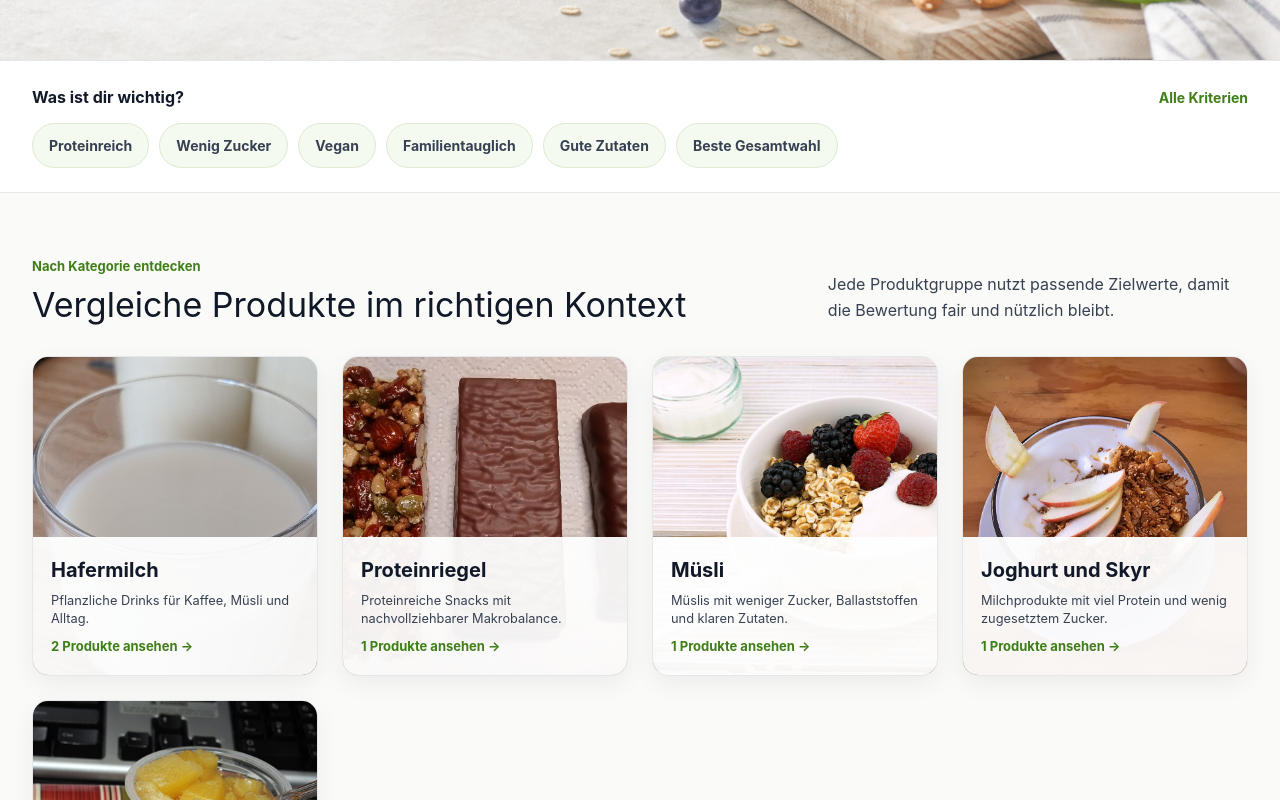
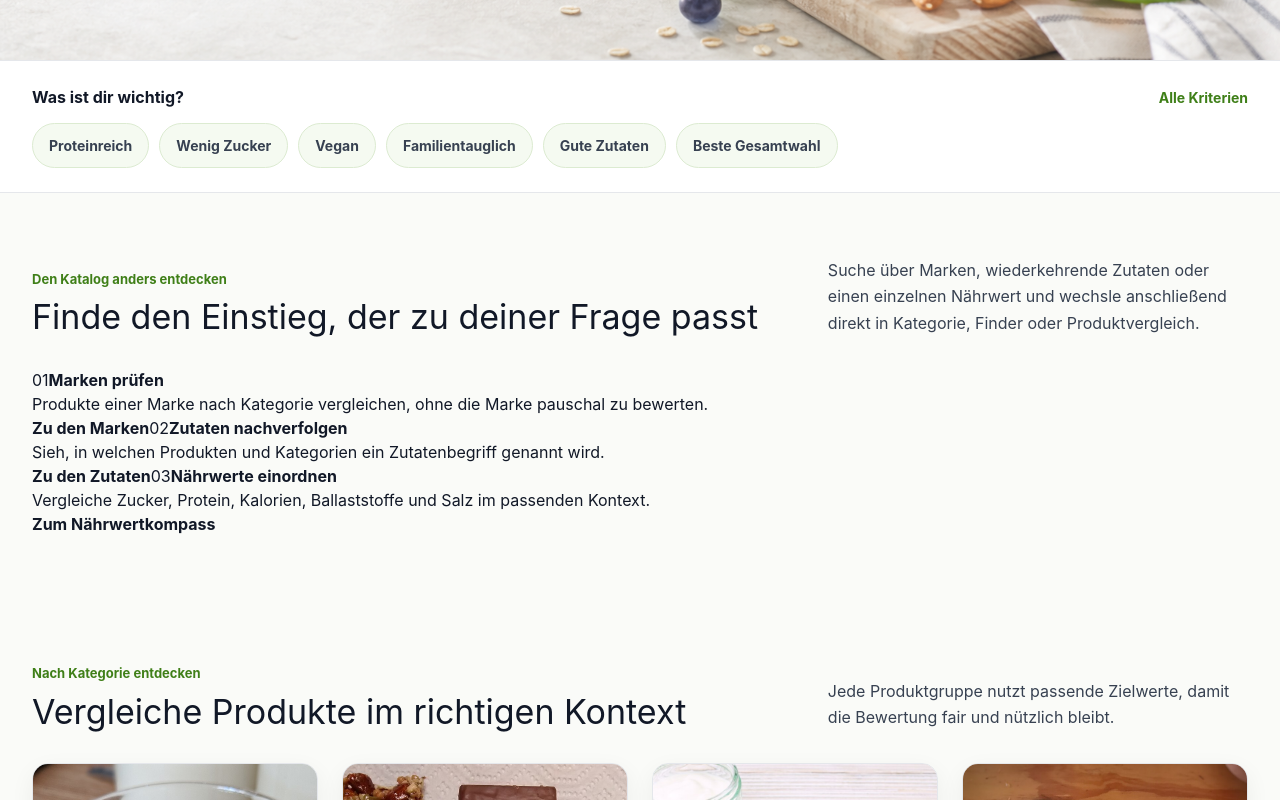
Before and after one commit to ThorfinnThor/FoodDecision, a Next.js app: page /de in a window 1280 px wide. Shown: the part 693-1493 px from the top of the page. Built offline with nearby package versions, Linux system fonts and the light colour scheme; no server answers.

Commit message:
Add catalog discovery: app/[locale]/page.tsx

```diff
--- a/app/[locale]/page.tsx
+++ b/app/[locale]/page.tsx
@@ -72,6 +72,15 @@ export default async function Home({ params }: Props) {
 
       <section className="priority-band" aria-labelledby="priority-title"><div className="section-inner"><div className="priority-heading"><span id="priority-title">{pick(locale, "Was ist dir wichtig?", "What matters to you?")}</span><Link href={path("/finder")}>{pick(locale, "Alle Kriterien", "All criteria")}</Link></div><div className="priority-chips">{priorities.map(([de, en, goal]) => <Link href={`${path("/finder")}?goal=${goal}`} key={goal}>{pick(locale, de, en)}</Link>)}</div></div></section>
 
+      <section className="section discovery-entry-section">
+        <div className="section-heading split-heading"><div><p className="eyebrow">{pick(locale, "Den Katalog anders entdecken", "Explore the catalog another way")}</p><h2>{pick(locale, "Finde den Einstieg, der zu deiner Frage passt", "Start with the question you want to answer")}</h2></div><p>{pick(locale, "Suche über Marken, wiederkehrende Zutaten oder einen einzelnen Nährwert und wechsle anschließend direkt in Kategorie, Finder oder Produktvergleich.", "Explore brands, recurring ingredients, or a single nutrient, then move directly into a category, the finder, or a product comparison.")}</p></div>
+        <div className="discovery-entry-grid">
+          <Link href={path("/brands")}><span>01</span><strong>{pick(locale, "Marken prüfen", "Review brands")}</strong><p>{pick(locale, "Produkte einer Marke nach Kategorie vergleichen, ohne die Marke pauschal zu bewerten.", "Compare a brand's products by category without applying a blanket judgment.")}</p><b>{pick(locale, "Zu den Marken", "Browse brands")}</b></Link>
+          <Link href={path("/ingredients")}><span>02</span><strong>{pick(locale, "Zutaten nachverfolgen", "Trace ingredients")}</strong><p>{pick(locale, "Sieh, in welchen Produkten und Kategorien ein Zutatenbegriff genannt wird.", "See which products and categories mention an ingredient term.")}</p><b>{pick(locale, "Zu den Zutaten", "Browse ingredients")}</b></Link>
+          <Link href={path("/nutrition")}><span>03</span><strong>{pick(locale, "Nährwerte einordnen", "Understand nutrition")}</strong><p>{pick(locale, "Vergleiche Zucker, Protein, Kalorien, Ballaststoffe und Salz im passenden Kontext.", "Compare sugar, protein, calories, fiber, and salt in the right context.")}</p><b>{pick(locale, "Zum Nährwertkompass", "Open nutrition compass")}</b></Link>
+        </div>
+      </section>
+
       <section className="section" id="categories">
         <div className="section-heading split-heading"><div><p className="eyebrow">{pick(locale, "Nach Kategorie entdecken", "Explore by category")}</p><h2>{pick(locale, "Vergleiche Produkte im richtigen Kontext", "Compare products in the right context")}</h2></div><p>{pick(locale, "Jede Produktgruppe nutzt passende Zielwerte, damit die Bewertung fair und nützlich bleibt.", "Each category uses appropriate reference values so comparisons stay fair and useful.")}</p></div>
         <div className="category-grid">{availableCategories.map((category) => (
```
